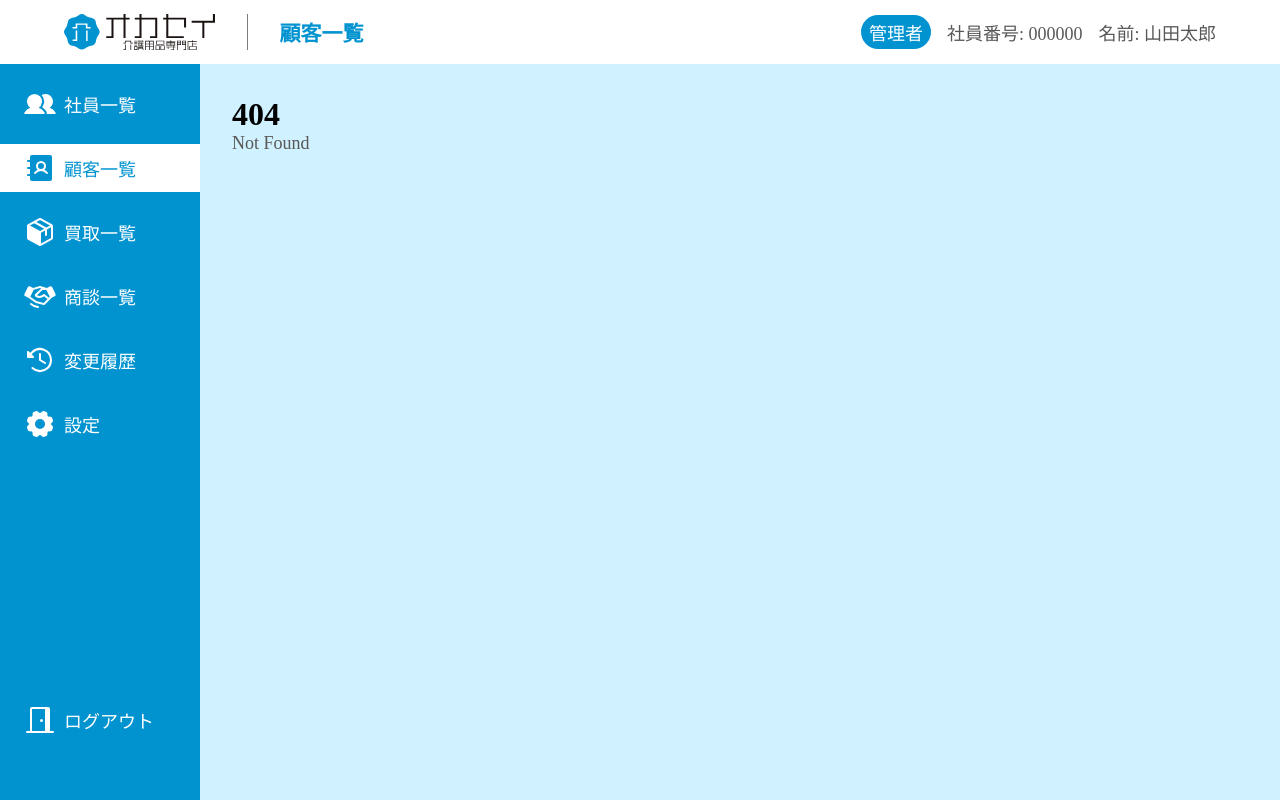
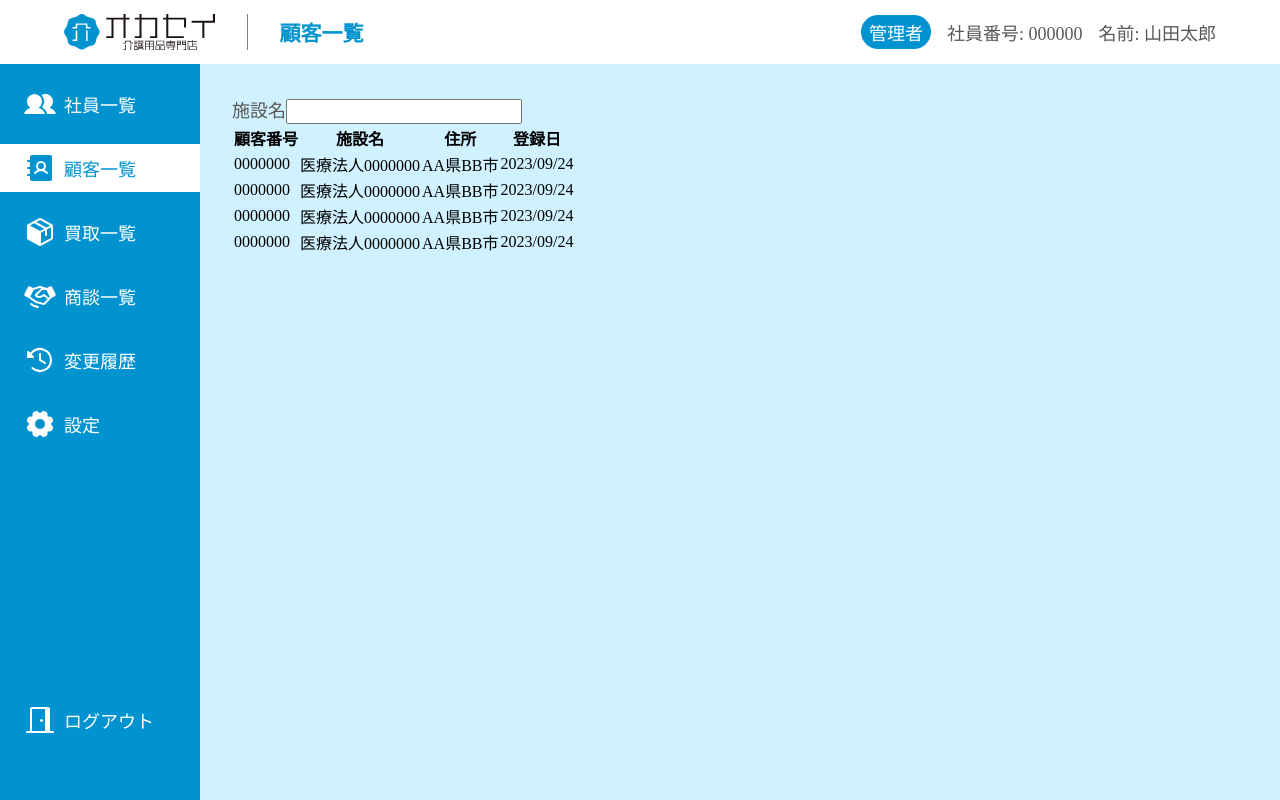
Before and after one commit to studioexu/okasei-business-create, a SvelteKit app: page /customers in a window 1280 px wide. Before the commit this address had no page. Built offline with nearby package versions, Linux system fonts and the light colour scheme.

Commit message:
feature: ウィリアムさんにバトンタッチ

```diff
--- /dev/null
+++ b/src/routes/customers/+page.svelte
@@ -0,0 +1,16 @@
+<script lang="ts" context="module"></script>
+
+<script lang="ts"></script>
+
+<div class="search-menu"><fieldset>施設名<input type="text" /></fieldset></div>
+<table class="customer-list">
+	<thead><tr><th>顧客番号</th><th>施設名</th><th>住所</th><th>登録日</th></tr></thead>
+	<tbody>
+		<tr><td>0000000</td><td>医療法人0000000</td><td>AA県BB市</td><td>2023/09/24</td></tr>
+		<tr><td>0000000</td><td>医療法人0000000</td><td>AA県BB市</td><td>2023/09/24</td></tr>
+		<tr><td>0000000</td><td>医療法人0000000</td><td>AA県BB市</td><td>2023/09/24</td></tr>
+		<tr><td>0000000</td><td>医療法人0000000</td><td>AA県BB市</td><td>2023/09/24</td></tr>
+	</tbody>
+</table>
+
+<style></style>
```
